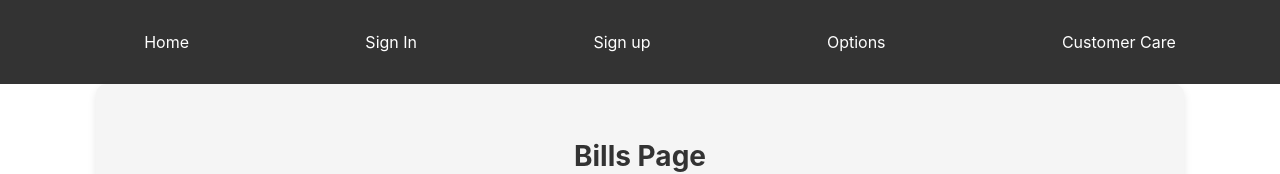
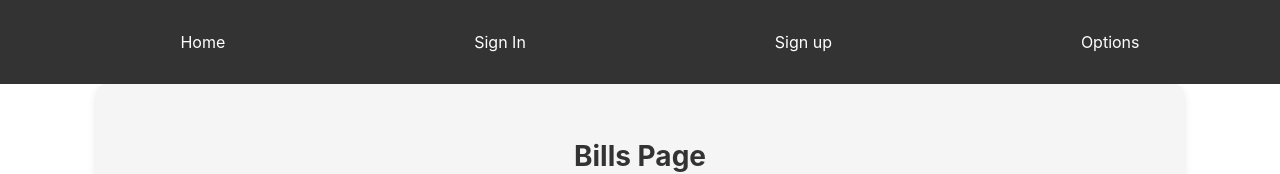
Before and after one commit to DarshanaBombuwala/sritel-web-portal, a React (Create React App) app in the folder front-end/sri_tel/: page /bills in a window 1280 px wide. Shown: the top 174 px of the page. Built offline with nearby package versions, Linux system fonts and the light colour scheme; no server answers.

Commit message:
navbar modified

```diff
--- a/front-end/sri_tel/src/layouts/navbar/navbar.jsx
+++ b/front-end/sri_tel/src/layouts/navbar/navbar.jsx
@@ -9,7 +9,6 @@ const Navbar = () => {
             <li className="navbar-item"><Link className="navbar-link" to="/signin">Sign In</Link></li>
             <li className="navbar-item"><Link className="navbar-link" to="/signup">Sign up</Link></li>
             <li className="navbar-item"><Link className="navbar-link" to="/options">Options</Link></li>
-            <li className="navbar-item"><Link className="navbar-link" to="/customercare">Customer Care</Link></li>
           </ul>
         </nav>
     );
```
